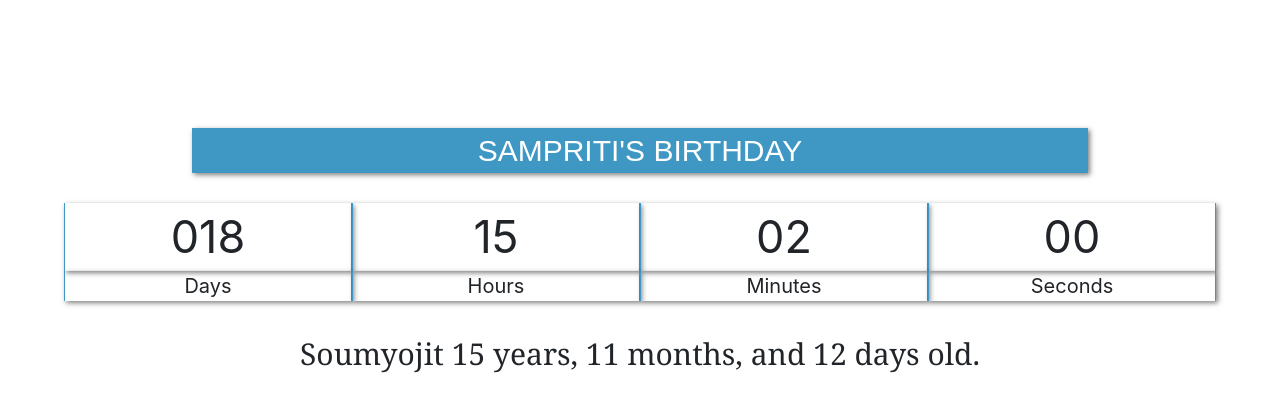
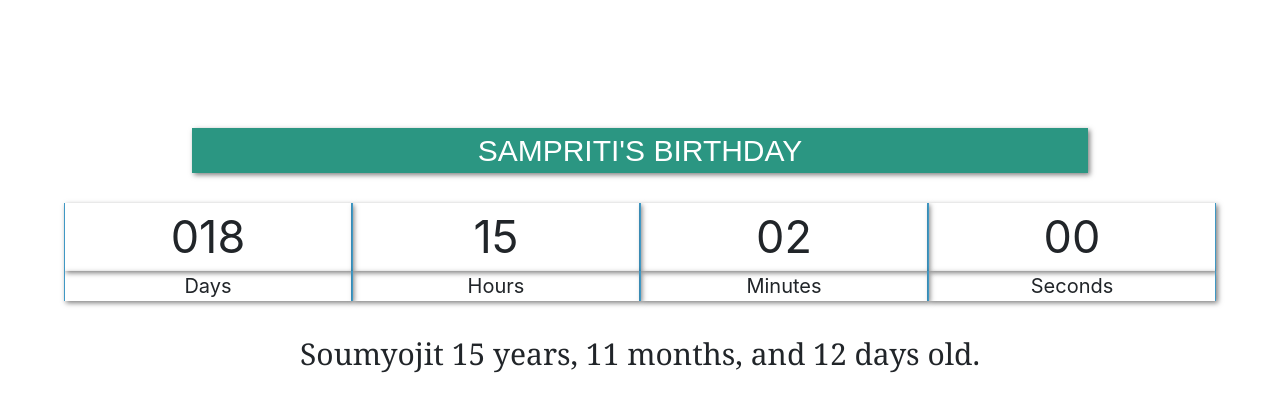
Before and after one commit to SenCTvT/MyBirthday.github.io, a plain HTML site: page index.html in a window 1280 px wide. Drawn offline with nearby package versions, Linux system fonts and the light colour scheme.

Commit message:
Update style.css

```diff
--- a/style.css
+++ b/style.css
@@ -12,7 +12,7 @@ body{
 	color: white;
 	margin: auto;
 	margin-bottom: 30px;
-	background-color: #3f98c4;
+	background-color: #2b9682;
 	text-transform: uppercase;
 	box-shadow: 2px 2px 5px 0 rgba(0, 0, 0, 0.5)
   }
```
